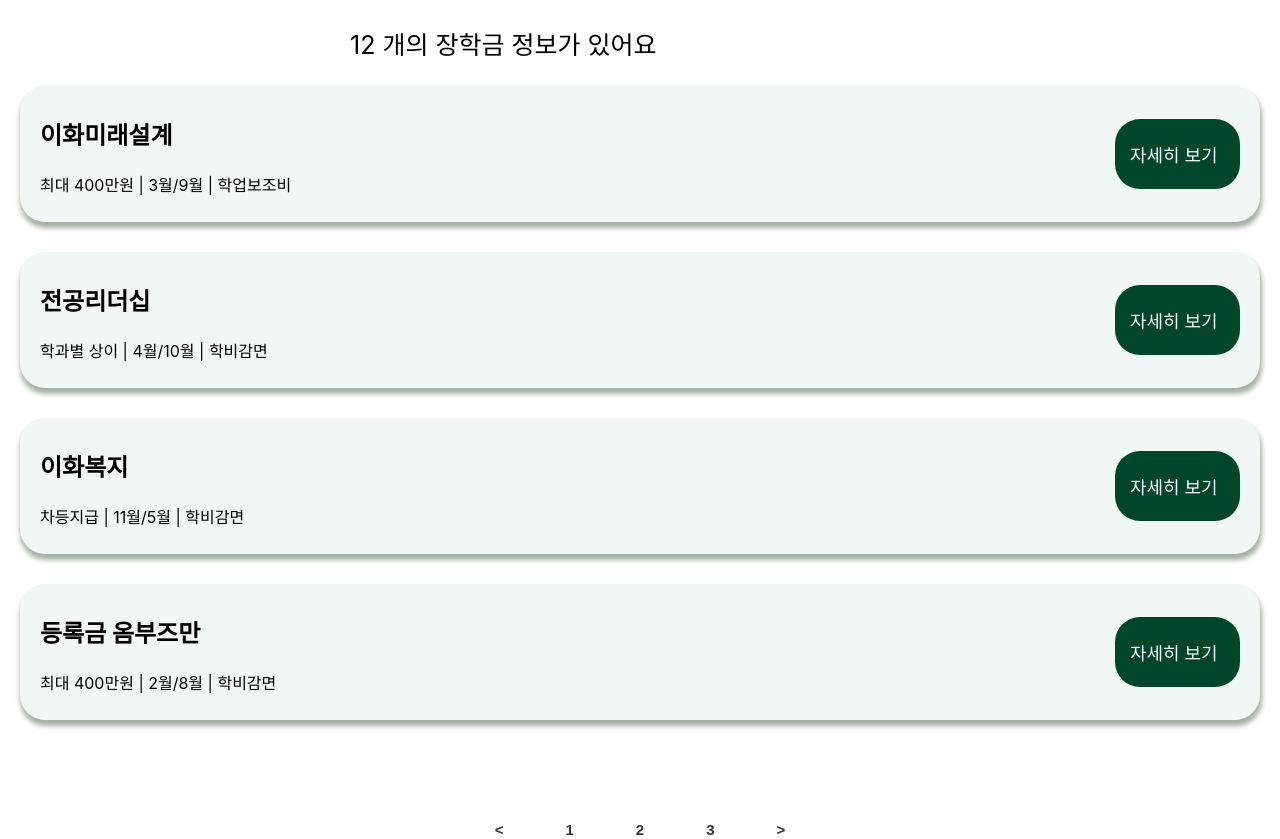
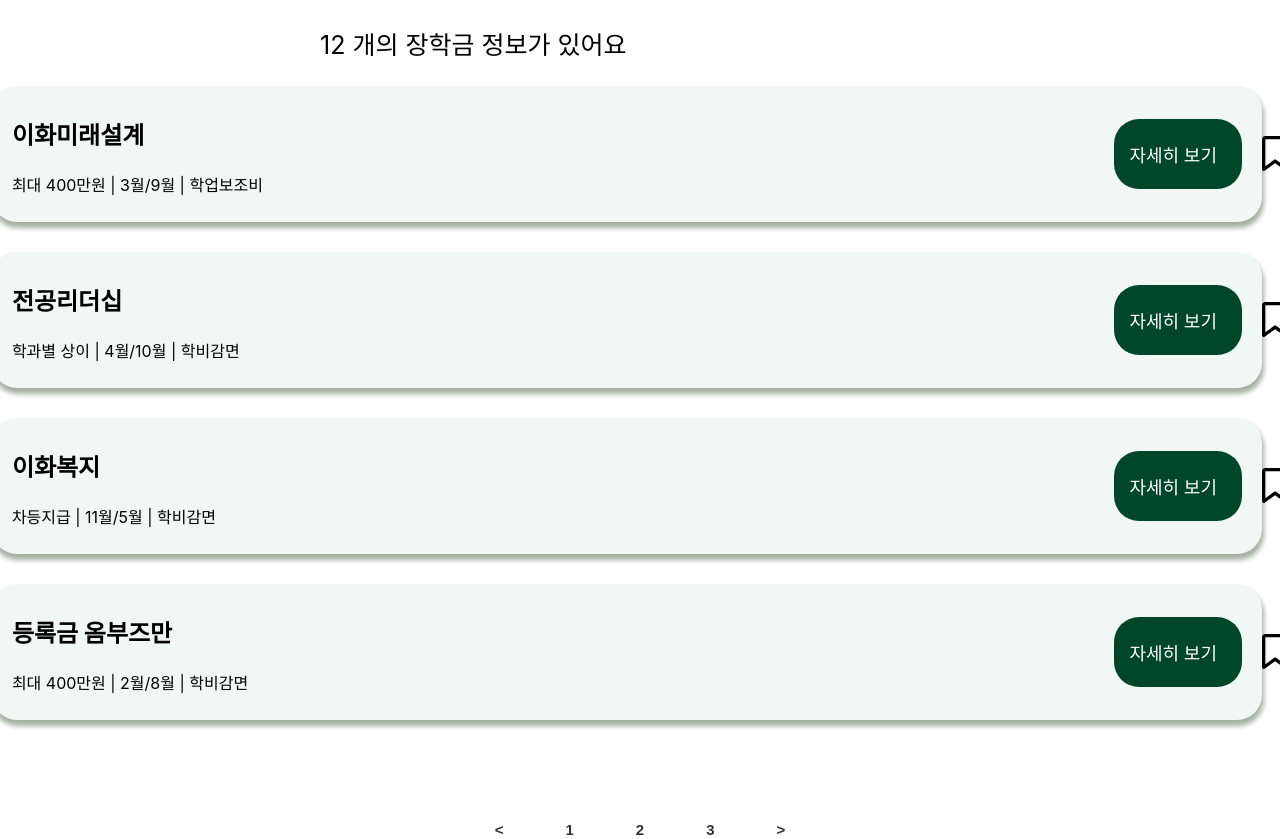
Before and after one commit to ECC-2024-Winter-Team1/EwhaScholarship_FE, a React (Create React App) app: page / in a window 1280 px wide. Built offline with nearby package versions, Linux system fonts and the light colour scheme.

Commit message:
feat: 북마크 아이콘 삽입

```diff
--- a/package.json
+++ b/package.json
@@ -3,12 +3,17 @@
   "version": "0.1.0",
   "private": true,
   "dependencies": {
+    "@babel/plugin-proposal-private-property-in-object": "^7.21.11",
+    "@fortawesome/fontawesome-svg-core": "^6.7.2",
+    "@fortawesome/free-regular-svg-icons": "^6.7.2",
+    "@fortawesome/react-fontawesome": "^0.2.2",
     "@testing-library/jest-dom": "^5.14.1",
     "@testing-library/react": "^13.0.0",
     "@testing-library/user-event": "^13.2.1",
     "react": "^19.0.0",
     "react-dom": "^19.0.0",
     "react-scripts": "5.0.1",
+    "styled-components": "^6.1.15",
     "web-vitals": "^2.1.0"
   },
   "scripts": {
--- a/src/components/Pagination/Content.style.jsx
+++ b/src/components/Pagination/Content.style.jsx
@@ -6,12 +6,29 @@ export const BoxWrapper = styled.div`
   gap: 30px;
 `;
 
+export const IconWrapper = styled.div`
+  display: flex;
+  flex-direction: row;
+  align-items: center;
+  justify-content: center;
+  font-size: 35px;
+`;
+
+export const ItemWrapper = styled.div`
+  display: flex;
+  align-items: center;
+  justify-content: center;
+  width: 100%;
+  max-width: 1350px;
+  margin: 0 auto;
+`;
+
 export const Box = styled.div`
   display: flex;
   flex-direction: row;
   align-items: center;
   gap: 50%;
-  width: 1200px;
+  width: auto;
   margin: 0 auto;
   border-radius: 25px;
   box-shadow: 1px 5px 5px 1px rgb(164, 177, 162);
--- a/src/components/Pagination/Pagination.style.jsx
+++ b/src/components/Pagination/Pagination.style.jsx
@@ -20,6 +20,6 @@ export const ButtonWrapper = styled.div`
 
 export const Text = styled.p`
   display: flex;
-  margin-left: 350px;
+  margin-left: 320px;
   font-size: 25px;
 `;
--- a/src/components/Pagination/ShowPostList.jsx
+++ b/src/components/Pagination/ShowPostList.jsx
@@ -1,7 +1,16 @@
-import { BoxWrapper, Box, LinkBox, TextWrapper } from "./Content.style";
+import {
+  BoxWrapper,
+  Box,
+  LinkBox,
+  TextWrapper,
+  IconWrapper,
+  ItemWrapper,
+} from "./Content.style";
 import { Pagination } from "./Pagination";
 import { useEffect, useState } from "react";
 import { Text } from "./Pagination.style";
+import { FontAwesomeIcon } from "@fortawesome/react-fontawesome";
+import { faBookmark } from "@fortawesome/free-regular-svg-icons";
 
 export default function ShowPostList() {
   const [posts, setPosts] = useState([]);
@@ -68,6 +77,7 @@ export default function ShowPostList() {
 
       <BoxWrapper>
         {currentPosts.map((item) => (
+          <ItemWrapper>
             <Box key={item.id}>
               <TextWrapper>
                 <h2>{item.title}</h2>
@@ -77,6 +87,10 @@ export default function ShowPostList() {
                 <a href="#">자세히 보기</a>
               </LinkBox>
             </Box>
+            <IconWrapper>
+              <FontAwesomeIcon icon={faBookmark} />
+            </IconWrapper>
+          </ItemWrapper>
         ))}
       </BoxWrapper>
 
```
Also changed, not shown: src/components/Pagination/Content.jsx (+15 -2 lines), 1 other file (tests, documents, lock files or other folders). Lines whose indentation alone changed are shown as unchanged.
